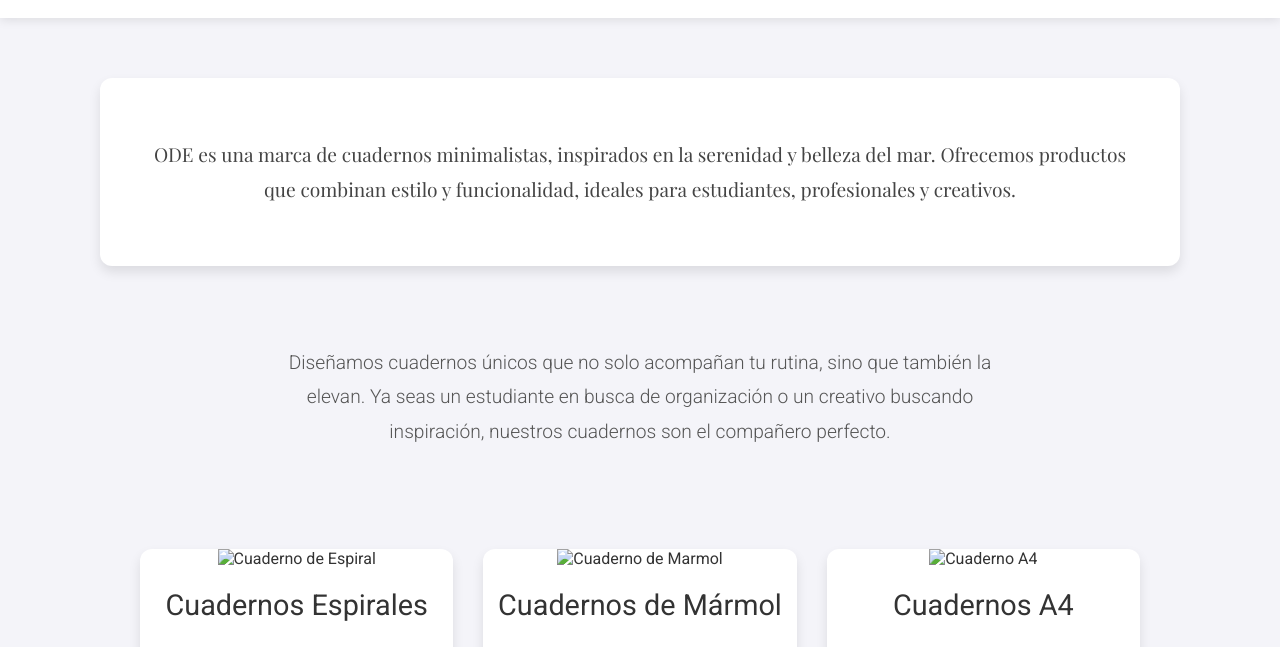
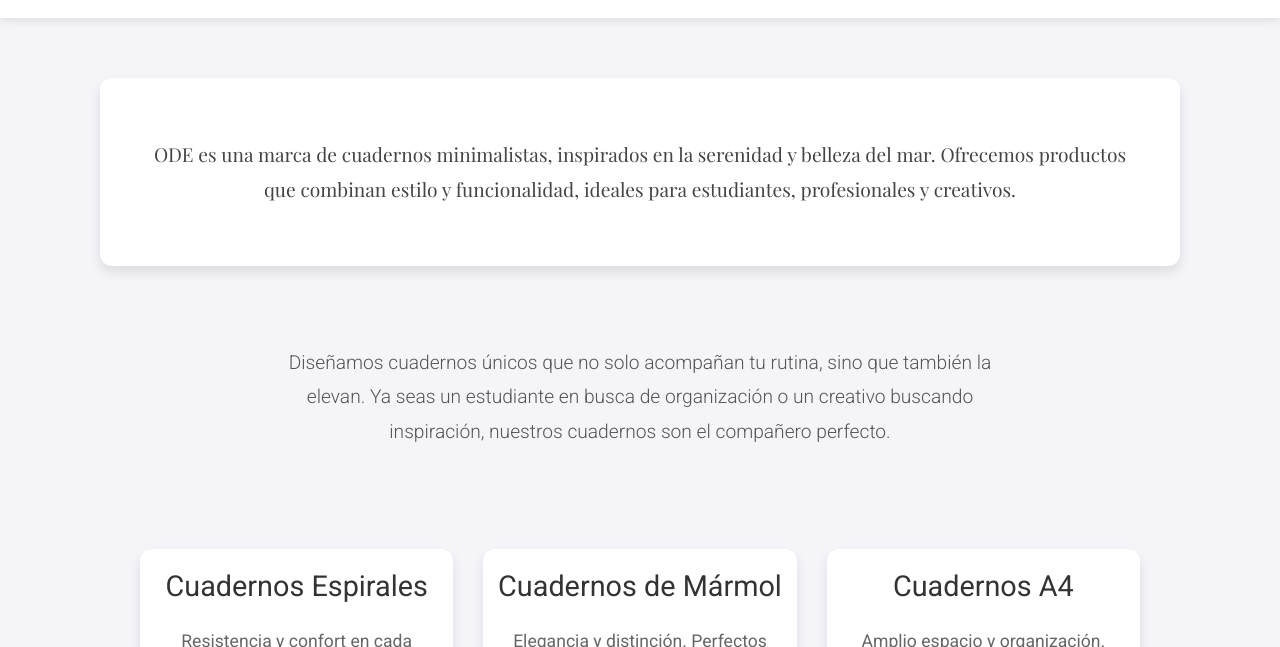
Before and after one commit to nereaccrs1/odecuadernos, a plain HTML site: page index.html in a window 1280 px wide. Shown: the part 137-784 px from the top of the page. Drawn offline with nearby package versions, Linux system fonts and the light colour scheme.

Commit message:
Update index.html

```diff
--- a/index.html
+++ b/index.html
@@ -186,19 +186,16 @@
 
     <section class="products">
         <div class="product" onclick="openModal('modalEspiral')">
-            <img src="/home/estudiante/Escritorio/ode/img4.jpeg" alt="Cuaderno de Espiral">
             <h3>Cuadernos Espirales</h3>
             <p>Resistencia y confort en cada página. Ideales para el uso diario con un diseño limpio y funcional.</p>
         </div>
 
         <div class="product" onclick="openModal('modalMarmol')">
-            <img src="/home/estudiante/Escritorio/ode/img3.jpeg" alt="Cuaderno de Marmol">
             <h3>Cuadernos de Mármol</h3>
             <p>Elegancia y distinción. Perfectos para quienes buscan sofisticación en su papelería.</p>
         </div>
 
         <div class="product" onclick="openModal('modalA4')">
-            <img src="/home/estudiante/Escritorio/ode/img2.jpeg" alt="Cuaderno A4">
             <h3>Cuadernos A4</h3>
             <p>Amplio espacio y organización. Perfectos para los profesionales más exigentes.</p>
         </div>
```
